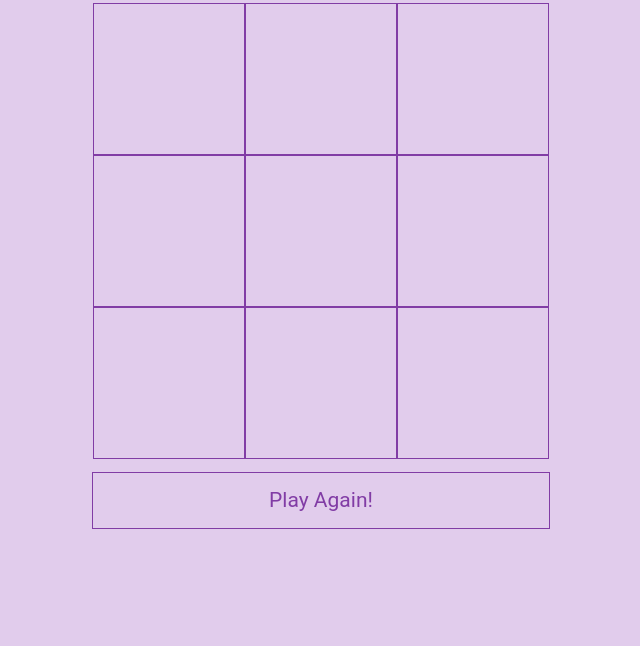
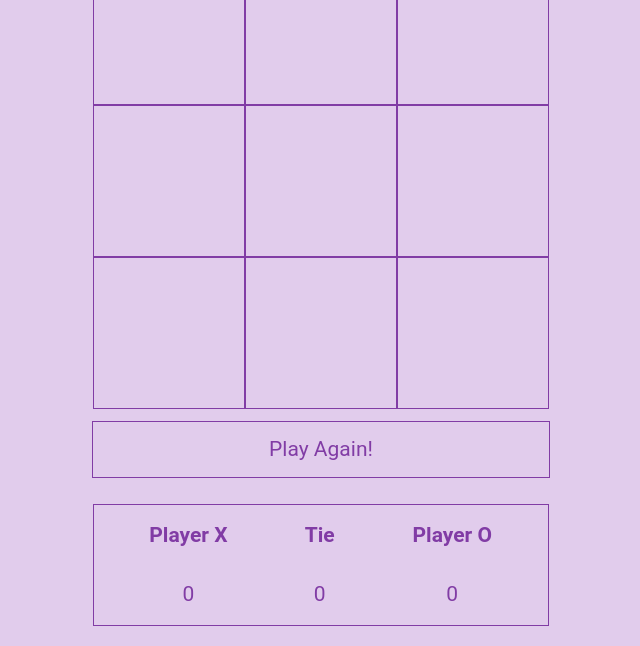
Before and after one commit to vfunez/pset-8, a plain HTML site: page index.html in a window 1280 px wide. Shown: the part 272-918 px from the top of the page, without its empty margins (319-959 px from the left). Before the commit the page ends 822 px from the top, so only its background shows below. Drawn offline with Linux system fonts and the light colour scheme.

Commit message:
allow players to keep score css

```diff
--- a/css/styles.css
+++ b/css/styles.css
@@ -18,7 +18,7 @@ h1 {
   margin: 0 auto;
   font-family: "Major Mono Display", monospace;
   font-size: 48px;
-  margin: 2%;
+  margin: 1%;
   color: #813CA5;
 }
 
@@ -30,7 +30,7 @@ h1 {
 h2 {
   font-size: 36px;
   font-weight: lighter;
-  margin: 2%;
+  margin: 1%;
   color: #813CA5;
 }
 
@@ -173,3 +173,18 @@ h2 {
   color: #E1CCEC;
   cursor: pointer;
 }
+
+/*
+ * The score board sits just above the board.
+ */
+
+ #keep-score {
+   background-color: #E1CCEC;
+   border: 1px solid #813CA5;
+   color: #813CA5;
+   font-size: 21px;
+   line-height: 55px;
+   margin: 1%;
+   text-align: center;
+   width: 456px;
+}
--- a/index.html
+++ b/index.html
@@ -34,6 +34,20 @@
       </div>
 
       <div id="reset-button">Play Again!</div>
+
+      <table id="keep-score">
+        <tr>
+          <th>Player X</th>
+          <th>Tie</th>
+          <th>Player O</th>
+        </tr>
+        <tr>
+           <td id="x-score">0</td>
+           <td id="tie-score">0</td>
+           <td id="o-score">0</td>
+        </tr>
+      </table>
+
     </div>
   </body>
 </html>
```
